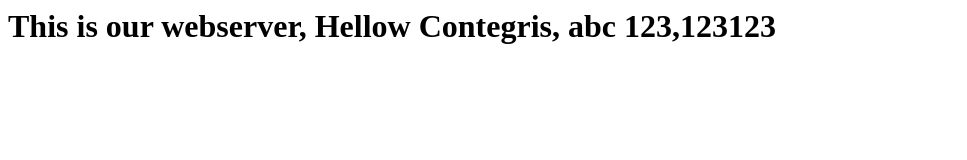
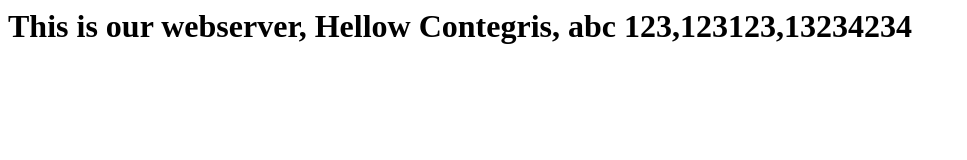
Before and after one commit to fivestar72/Task_contegris, a plain HTML site: page index.html in a window 1280 px wide. Shown: the whole page, without its empty margins (0-967 px from the left). Drawn offline with Linux system fonts and the light colour scheme.

Commit message:
Update index.html

```diff
--- a/index.html
+++ b/index.html
@@ -1 +1 @@
-<h1> This is our webserver, Hellow Contegris, abc 123,123123</h1>
+<h1> This is our webserver, Hellow Contegris, abc 123,123123,13234234</h1>
```
